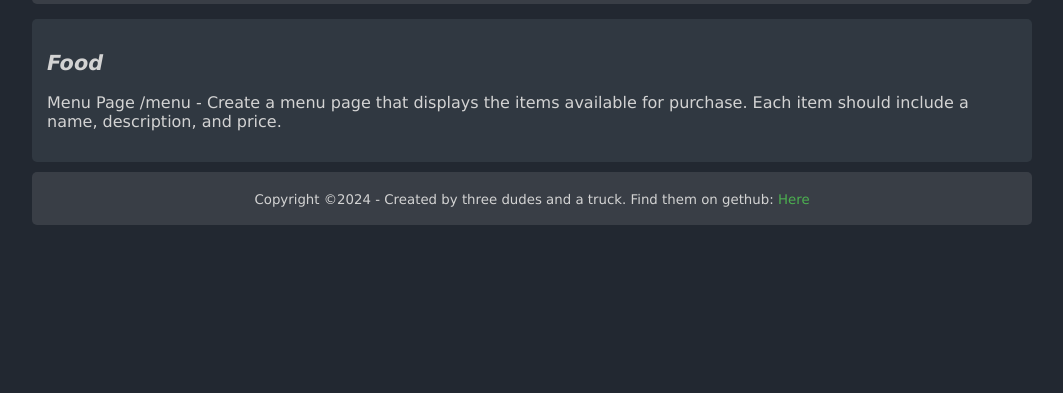
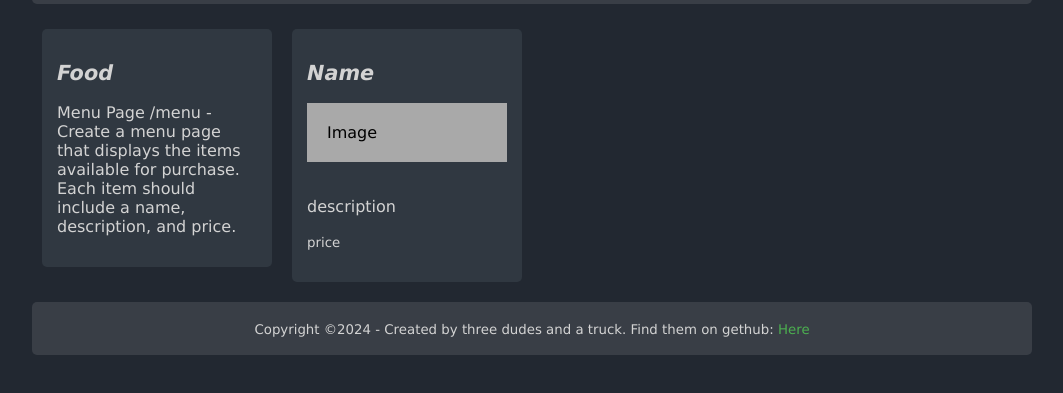
Before and after one commit to Adam-software-engineer/Js-Final, a website: page public/Menu.html in a window 1280 px wide. Shown: the part 53-446 px from the top of the page, without its empty margins (108-1171 px from the left). Drawn offline with Linux system fonts and the light colour scheme.

Commit message:
Endpoint

```diff
--- a/public/Menu.html
+++ b/public/Menu.html
@@ -27,11 +27,21 @@
         </ul>
       </nav>
       <main class="row">
-        <div>
+        <div class="menucard">
           <div class="card">
             <h2>Food</h2>
             <p>Menu Page /menu - Create a menu page that displays the items available for purchase. Each item should include a name, description, and price.</p>
           </div>
+        </div>
+        <div class="menucard">
+          <div class="card">
+            <h2>Name</h2>
+            <div class="fakeimg">Image</div>
+            <img src="" alt="">
+            <p>description</p>
+            <p><small>price</small></p>
+          </div>
+        </div>
       </main>
       <footer class="footer">
         <p><small>Copyright &copy;2024 - Created by three dudes and a truck. Find them on gethub: <a href="https://github.com/AdamSoftware/Js-Final">Here</a></small></p>
--- a/public/style.css
+++ b/public/style.css
@@ -154,6 +154,12 @@ h3 {
     padding-left: 5px;
 }
 
+.menucard {
+    float: left;
+    width: 25%;
+    padding: 10px;
+}
+
 /* Fake image */
 .fakeimg {
     background-color: darkgray;
--- /dev/null
+++ b/sercrets/mangodb.json
@@ -0,0 +1,3 @@
+{
+    "url": "mongodb+srv://adam:p@ss@finalapi.1sljhak.mongodb.net/?retryWrites=true&w=majority&appName=FinalAPI"
+}
```
Also changed, not shown: public/Admin.html (+4 -0 lines), 1 other file.
